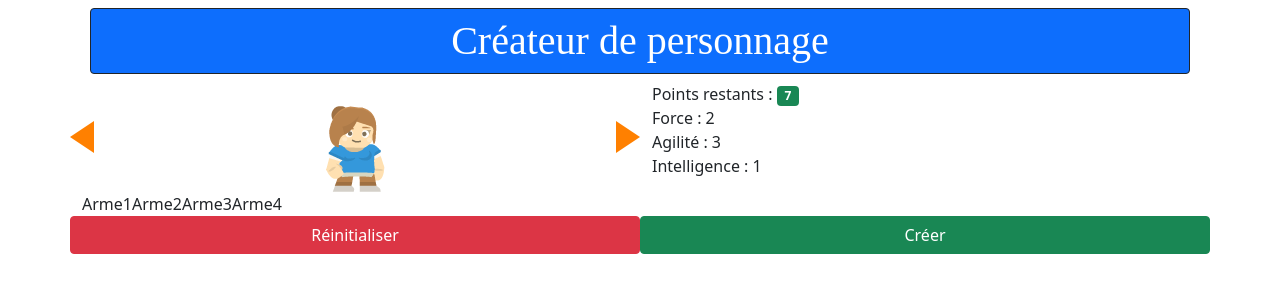
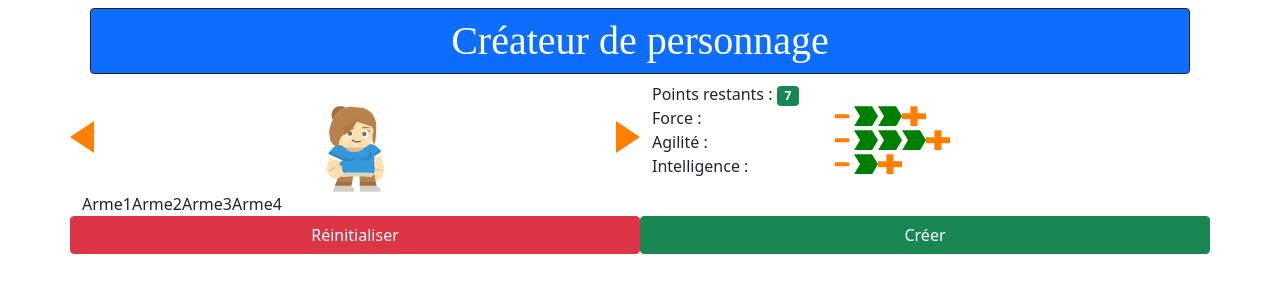
Before and after one commit to Enelith/h2prog, a React (Create React App) app in the folder react2020/projet2/: page / in a window 1280 px wide. Shown: the top 300 px of the page. Built offline with nearby package versions, Linux system fonts and the light colour scheme; a web font is replaced by a local one.

Commit message:
Maj Section 068 - Les boutons liés aux caractéristiques

```diff
--- /dev/null
+++ b/react2020/projet2/src/containers/CreateurPersonnage/Personnage/CaracPerso/Carac/Carac.js
@@ -0,0 +1,28 @@
+import React from 'react';
+
+import classes from './Carac.module.css';
+
+const carac = (props) => {
+    let carre = [];
+
+    for (let i = 0; i < props.nbPoints; i++) {
+        carre.push(<div key={i}  className = { classes.points } ></div >);
+    }
+
+    return (
+        <div className="row no-gutters">
+            <div className="col-4">
+                {props.children} :
+            </div>
+                <div className="col">
+                    <div className="row no-gutters">
+                        <div className={[classes.signe, classes.moins].join(' ')} onClick={() => console.log("moins")}></div>
+                        {carre}
+                        <div className={[classes.signe, classes.plus].join(' ')} onClick={() => console.log("plus")}></div>
+                    </div>
+                </div>
+            </div>
+    );
+};
+
+export default carac;
--- /dev/null
+++ b/react2020/projet2/src/containers/CreateurPersonnage/Personnage/CaracPerso/Carac/Carac.module.css
@@ -0,0 +1,22 @@
+.signe{
+    background-color:#ff8000;
+    cursor:pointer;
+}
+
+.points{
+    clip-path: polygon(75% 0%, 100% 50%, 75% 100%, 0% 100%, 25% 50%, 0% 0%);
+    background-color:green;
+    width:20px;
+    height:20px;
+}
+
+.moins{
+    clip-path: polygon(20% 40%, 80% 40%, 80% 60%, 20% 60%);
+    width:20px;
+    height:20px;
+}
+.plus{
+    clip-path: polygon(0% 35%, 35% 35%, 35% 0%, 65% 0%, 65% 35%, 100% 35%, 100% 65%, 65% 65%, 65% 100%, 35% 100%, 35% 65%, 0 65%);
+    width:20px;
+    height:20px;
+}
--- a/react2020/projet2/src/containers/CreateurPersonnage/Personnage/CaracPerso/CaracPerso.js
+++ b/react2020/projet2/src/containers/CreateurPersonnage/Personnage/CaracPerso/CaracPerso.js
@@ -1,4 +1,6 @@
 import React from 'react';
+
+import Carac from './Carac/Carac';
 
 const caracPerso = (props) => (
     <>
@@ -9,9 +11,9 @@ const caracPerso = (props) => (
             </span>
         </div>
         <div>
-            Force : {props.force}<br />
-            Agilit&eacute; : {props.agilite}<br />
-            Intelligence : {props.intelligence}
+            <Carac nbPoints={props.force} >Force</Carac>
+            <Carac nbPoints={props.agilite} >Agilit&eacute;</Carac>
+            <Carac nbPoints={props.intelligence} >Intelligence</Carac>
         </div>
     </>
 );
```
Also changed, not shown: 1 other file (tests, documents, lock files or other folders).
